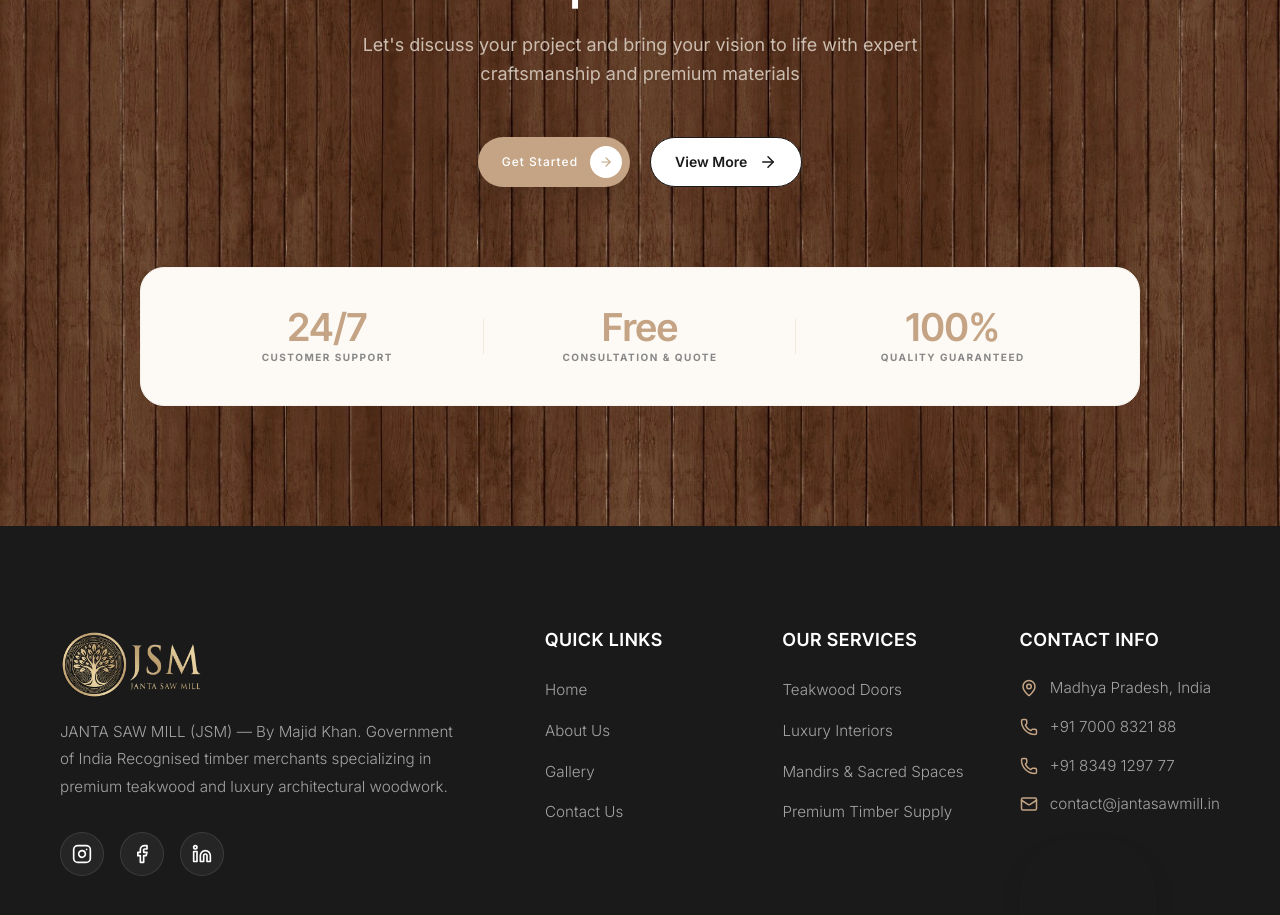
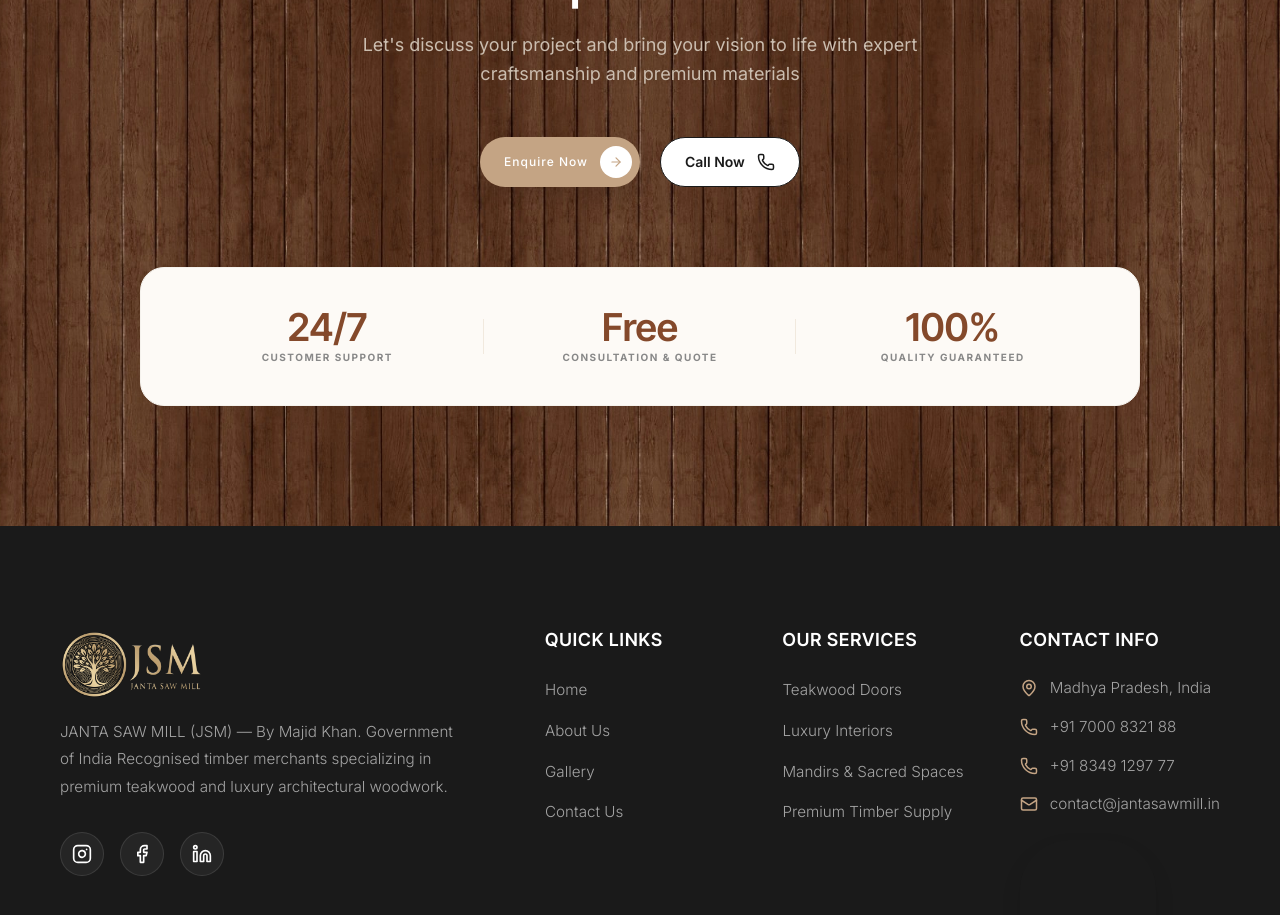
Before and after one commit to draftworks-repos/JSM, a Next.js app: page / in a window 1280 px wide. Shown: the part 7980-8895 px from the top of the page. Built offline with nearby package versions, Linux system fonts and the light colour scheme.

Commit message:
Cta updated

```diff
--- a/components/CTA.css
+++ b/components/CTA.css
@@ -130,6 +130,12 @@
   font-weight: 400;
 }
 
+.btn-view-services.call-now:hover {
+  color: #000;
+  background-color: white;
+  border: 1px solid #000;
+}
+
 .cta-features {
   display: grid;
   grid-template-columns: repeat(3, 1fr);
@@ -175,7 +181,7 @@
   font-family: var(--font-tight), sans-serif;
   font-size: clamp(1.75rem, 3vw, 2.5rem);
   font-weight: 600;
-  color: #c4a484;
+  color: #84492b;
   line-height: 1;
 }
 
--- a/components/CTA.tsx
+++ b/components/CTA.tsx
@@ -45,13 +45,13 @@ export function CTA() {
               target="_blank"
               className="header-cta"
             >
-              Get Started
+              Enquire Now
               <span className="arrow-circle">
                 <ArrowRight className="btn-arrow" size={14} />
               </span>
             </Link>
-            <Link href="/services" className="btn-view-services">
-              View More <ArrowRight size={18} />
+            <Link href="/services" className="btn-view-services call-now">
+              Call Now <Phone size={18} />
             </Link>
           </div>
 
```
